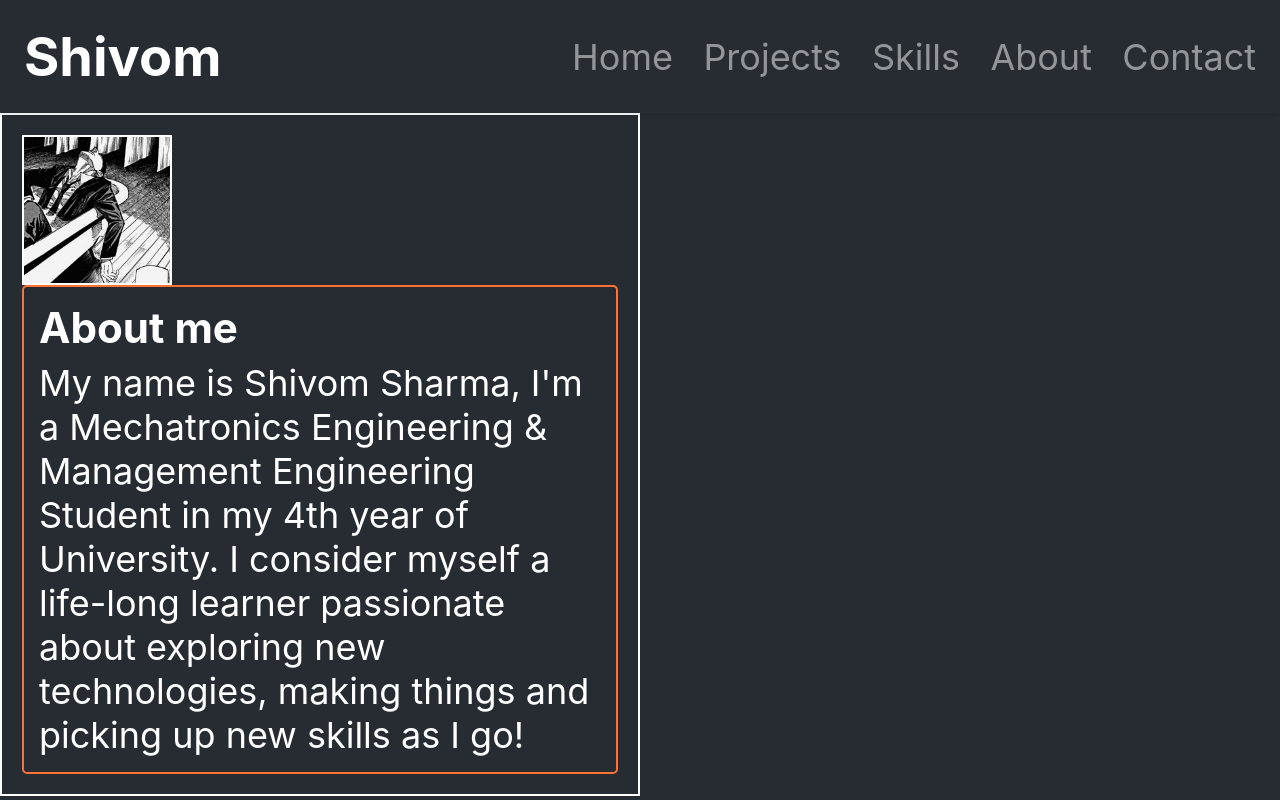
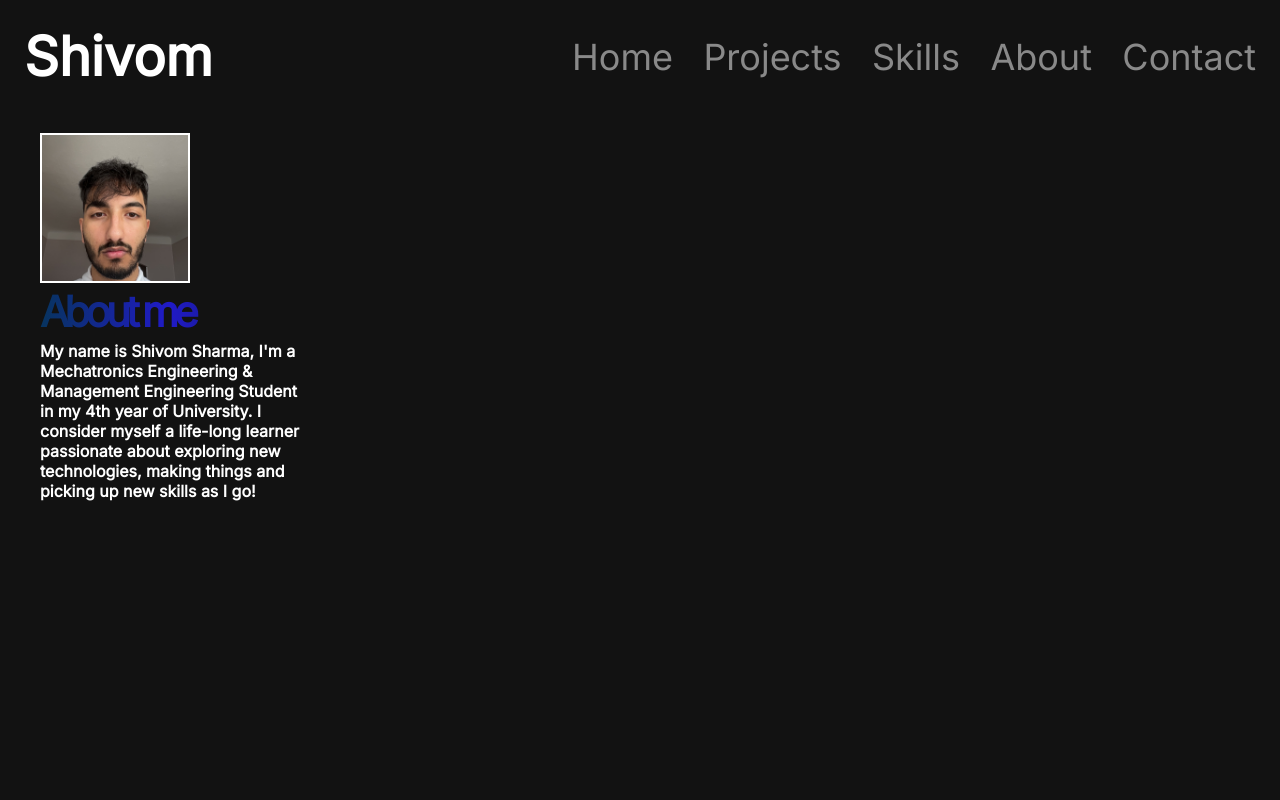
Before and after one commit to RealShivomSharma/simplePortfolio, a plain HTML site: page simplePortfolio/index.html in a window 1280 px wide. Drawn offline with nearby package versions, Linux system fonts and the light colour scheme.

Commit message:
Performed more styling beginning to like the design a bit more for the hero section now that I added the gradient

```diff
--- a/simplePortfolio/index.html
+++ b/simplePortfolio/index.html
@@ -45,7 +45,7 @@
         <!-- Hero Section -->
 	<section class="hero" id="about">
 		<img
-		src="/assets/animePhoto.jpg"
+		src="/assets/hero.JPG"
 		alt="Shivom-Sharma"
 		loading="lazy"
 		class="hero-img"
--- a/simplePortfolio/styles/styles.css
+++ b/simplePortfolio/styles/styles.css
@@ -1,9 +1,12 @@
+@import url('https://fonts.googleapis.com/css?family=Open+Sans&display=swap');
+@import url('https://fonts.googleapis.com/css?family=Inter&display=swap');
 :root {
-  --font-family: "Inter", sans-serif;
+  --font-family-header: 'Open Sans', sans-serif;
+  --font-family-body: 'Inter', sans-serif;
   --normal-font: 400;
   --bold-font: 700;
   --bolder-font: 900;
-  --background: #272C33;
+  --background: #121212;
   --primary-color: #ffffff;
   --secondary-color: #ff7235;
   --primary-shadow: #8b8eaf;
@@ -24,7 +27,6 @@ nav {
 	justify-content: space-between;
 	padding: 1.5rem 1.5rem;
 	background-color: var(--background);
-	box-shadow: 0 3px 5px rgba(0,0,0,0.1);
 	color: var(--primary-color);
 
 }
@@ -38,6 +40,7 @@ nav {
 	}
 }
 nav h1 {
+	font-weight: var(--bolder-font);
 	filter: blur(0.25px);
 	color: var(--primary-color);
 	animation: fadeInAnimation ease 2s;
@@ -76,8 +79,11 @@ nav ul li {
 	flex-direction:column;
 	align-items: flex-start;
 	padding: 20px;
-	width: 50vw;
-	border: 2px solid #fff;
+	border: 2px linear-gradient(to right, #07345e, #201ac7, #0f1d47);
+	border-radius: 25px;
+	width: 300px;
+	height: 250px;
+	margin-left: 20px;
 }
 .hero img {
 	height: 150px;
@@ -85,25 +91,33 @@ nav ul li {
 	object-fit: cover;
 	margin-right: 20px;
 	border: 2px solid #fff;
+	margin-bottom: var(--bottom-margin);
 }
 .hero .bio {
+	font-family: var(--font-family-body);
 	position: relative;
-	top: 0;
-	left: 0;
 	z-index: -1;
-	padding: 15px;
-	border: 2px solid var(--secondary-color);
-	border-radius: 5px;
+	border-radius: 20px;
+
 
 }
 .hero .bio-title {
-	color: #fff;
+	letter-spacing: -0.3rem;
+	width: 100%;
+	line-height: 1;
+	font-weight: --var(--bolder-font);
+	background: linear-gradient(to right, #07345e, #201ac7, #0f1d47);
+	-webkit-text-fill-color: transparent;
+	-webkit-background-clip: text;
 	margin-bottom: var(--bottom-margin);
+}
 
-}
 .hero .bio-text {
+	box-sizing: border-box;
+	border: 2px solid linear-gradient(to right, #07345e, #201ac7, #0f1d47);
+	font-size: 16px;
+	font-weight: var(--bold-font);
 	color: var(--primary-color);
-
 }
 html {
   scroll-behavior: smooth;
@@ -131,14 +145,9 @@ a:hover {
 
 body {
   font-size: 36px;
-  font-family: var(--font-family);
+  font-family: var(--font-family-body);
   color: var(--primary-color);
-  animation: fadeInAnimation ease 3s;
-  animation-delay: 3;
-  animation-iteration-count: 1;
-  animation-fill-mode: forwards;
   color: rgba(255,255,255,0.5);
-  transition: var(--transition);
   background-color: var(--background);
 
 
```
